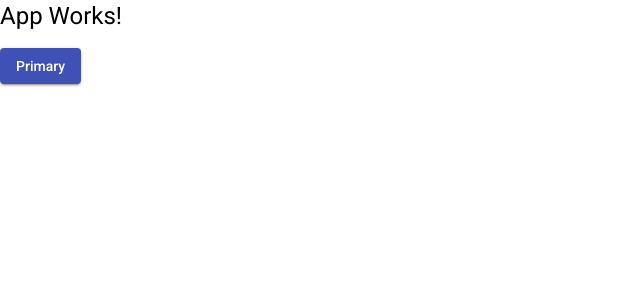
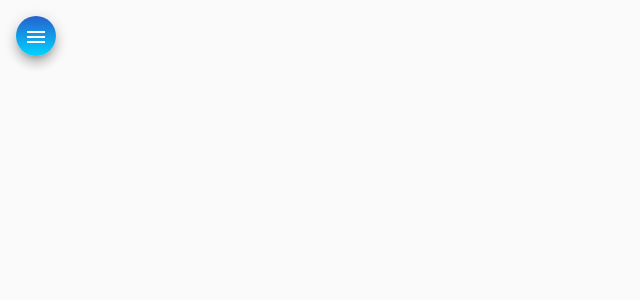
Before and after one commit to Caio-eng/centertechnical-front, an Angular app: page / in a window 1280 px wide. Shown: the top 300 px of the page, without its empty margins (0-640 px from the left). Built offline with nearby package versions, Linux system fonts and the light colour scheme.

Commit message:
Rotas e menu

```diff
--- a/src/app/app-routing.module.ts
+++ b/src/app/app-routing.module.ts
@@ -1,7 +1,12 @@
+import { NavComponent } from './components/nav/nav.component';
 import { NgModule } from '@angular/core';
 import { RouterModule, Routes } from '@angular/router';
 
-const routes: Routes = [];
+const routes: Routes = [
+  {
+    path: '', component: NavComponent
+  }
+];
 
 @NgModule({
   imports: [RouterModule.forRoot(routes)],
--- a/src/app/app.component.html
+++ b/src/app/app.component.html
@@ -1,2 +1,3 @@
-<h1>App Works!</h1>
-<button mat-raised-button color="primary">Primary</button>
+<router-outlet>
+
+</router-outlet>
--- a/src/app/app.module.ts
+++ b/src/app/app.module.ts
@@ -26,9 +26,13 @@
 import { MatListModule } from '@angular/material/list';
 import { MatCardModule } from '@angular/material/card';
 
+// Componentes do Projeto
+import { NavComponent } from './components/nav/nav.component';
+
 @NgModule({
   declarations: [
-    AppComponent
+    AppComponent,
+    NavComponent
   ],
   imports: [
     BrowserModule,
--- /dev/null
+++ b/src/app/components/nav/nav.component.css
@@ -0,0 +1,29 @@
+.container {
+    height: 100%;
+}
+
+.sidenav {
+    width: 13rem;
+    color: white;
+    background: linear-gradient(180deg, rgba(2,0,36,1) 0%, rgba(37,97,207,1) 0%, rgba(0,212,255,1) 100%);
+}
+
+img {
+    width: 100%;
+    height: 7rem;
+    margin: .8rem auto 1rem auto;
+}
+
+.sidenav a {
+    color: white;
+}
+
+.sidenav i {
+    margin-right: .6rem;
+}
+
+.menu {
+    margin: 1rem 0 0 1rem;
+    color: white;
+    background: linear-gradient(180deg, rgba(2,0,36,1) 0%, rgba(37,97,207,1) 0%, rgba(0,212,255,1) 100%);
+}
--- /dev/null
+++ b/src/app/components/nav/nav.component.html
@@ -0,0 +1,34 @@
+<mat-drawer-container class="container" autosize>
+    <mat-drawer #drawer class="sidenav" mode="side">
+        <img src="assets/img/side-image.svg" alt="Imagem de navegação">
+      <mat-nav-list class="nav-list">
+        <a mat-list-item routerLink="/">
+            <i class="material-icons">home</i>
+            Home
+        </a>
+        <a mat-list-item routerLink="/">
+            <i class="material-icons">account_circle</i>
+            Técnicos
+        </a>
+        <a mat-list-item routerLink="/">
+            <i class="material-icons">person</i>
+            Clientes
+        </a>
+        <a mat-list-item routerLink="/">
+            <i class="material-icons">code</i>
+            GitHub
+        </a>
+        <a mat-list-item routerLink="/">
+            <i class="material-icons">logout</i>
+            Logout
+        </a>
+      </mat-nav-list>
+    </mat-drawer>
+
+    <div class="example-sidenav-content">
+      <button class="menu mat-elevation-z8" (click)="drawer.toggle()" mat-icon-button>
+        <mat-icon>menu</mat-icon>
+      </button>
+    </div>
+
+  </mat-drawer-container>
--- /dev/null
+++ b/src/app/components/nav/nav.component.ts
@@ -0,0 +1,15 @@
+import { Component, OnInit } from '@angular/core';
+
+@Component({
+  selector: 'app-nav',
+  templateUrl: './nav.component.html',
+  styleUrls: ['./nav.component.css']
+})
+export class NavComponent implements OnInit {
+
+  constructor() { }
+
+  ngOnInit(): void {
+  }
+
+}
```
Also changed, not shown: src/assets/img/side-image.svg (added).
